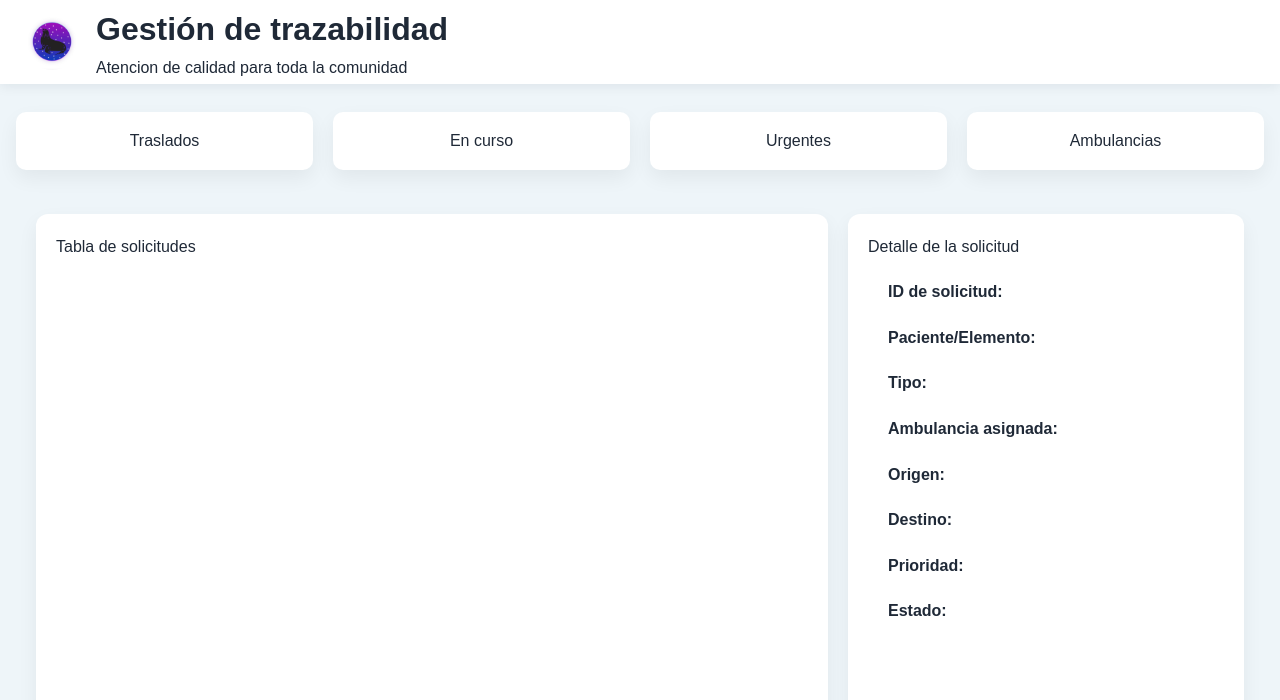
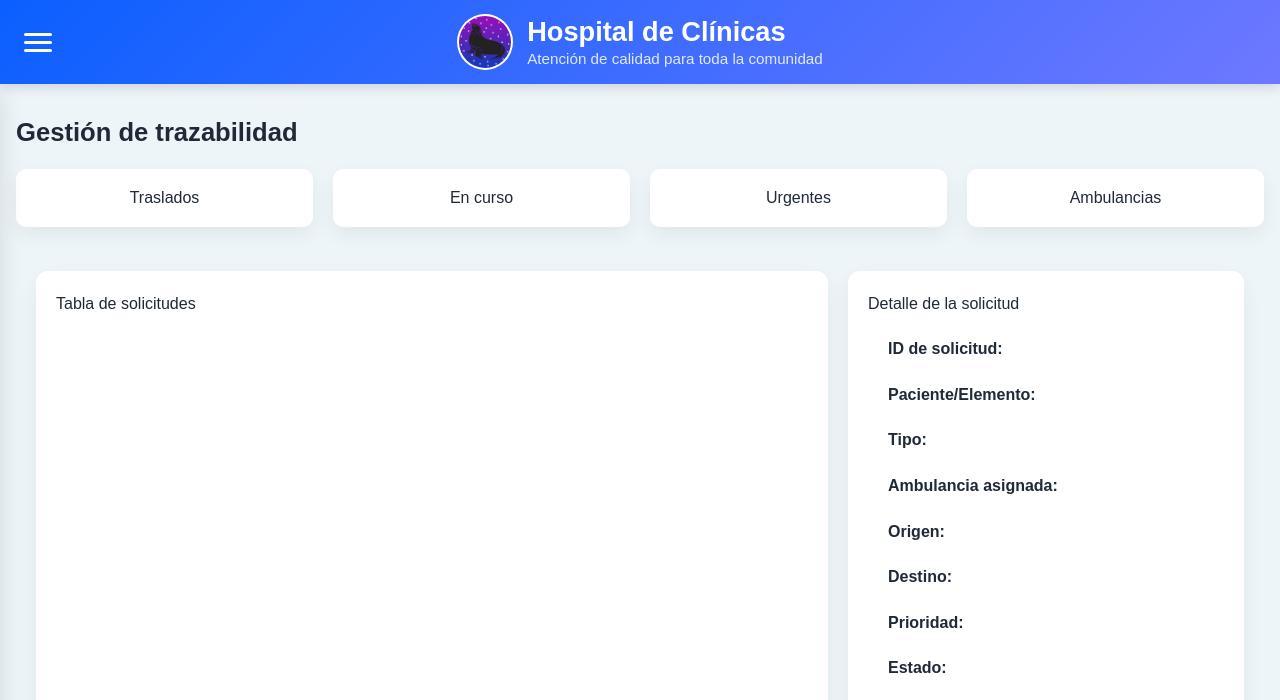
Before and after one commit to Luuucho7/Proyecto_Final, a PHP site: page /html/Traslado.html in a window 1280 px wide. Shown: the top 700 px of the page. Run offline with PHP 8.4, Linux system fonts and the light colour scheme; lists and menus that the app fills with data are empty.

Commit message:
Estandarizacion banner

```diff
--- a/css/style.css
+++ b/css/style.css
@@ -43,24 +43,6 @@ header {
     z-index: 1000;
 }
 
-.traslado-header {
-    justify-content: flex-start;
-    gap: 16px;
-}
-
-.traslado-logo-link {
-    display: inline-flex;
-    align-items: center;
-    justify-content: center;
-}
-
-.traslado-logo {
-    width: 56px;
-    height: 56px;
-    object-fit: cover;
-    border-radius: 50%;
-}
-
 .logo {
     width: 10px;
     margin-left: 50px;
@@ -71,31 +53,75 @@ header {
     color: #777;
 }
 
-.titulo {
-    position: absolute;
-    left: 50%;
-    transform: translateX(-50%);
+/* ---------------- BANNER ESTÁNDAR ---------------- */
+/* Bloque reutilizable: se copia el <header class="banner-barra"> entero.
+   Las 3 columnas (1fr auto 1fr) mantienen el banner centrado respecto de
+   la página aunque falte el menú o el bloque de usuario. */
+
+.banner-barra {
+    display: grid;
+    grid-template-columns: 1fr auto 1fr;
+    align-items: center;
+    gap: 12px;
+    background: linear-gradient(135deg, #0b5fff, #6e78ff);
+    box-shadow: 0 2px 12px rgba(15, 23, 42, 0.18);
+}
+
+.banner-barra > .menu {
+    justify-self: start;
+}
+
+.banner-barra > .usuario {
+    justify-self: end;
+}
+
+.banner {
     display: flex;
     align-items: center;
-    gap: 12px;
+    justify-content: center;
+    gap: 14px;
+    min-width: 0;
 }
 
-.titulo img {
-    width: 48px;
-    height: 48px;
-    object-fit: cover;
+.banner-logo {
+    width: 56px;
+    height: 56px;
+    border-radius: 50%;
+    overflow: hidden;
+    flex-shrink: 0;
+    background: #ffffff;
+    border: 2px solid rgba(255, 255, 255, 0.7);
 }
 
-.titulo h2 {
-    color: #334155;
-    font-size: 1.2rem;
+/* foca.jpg trae bastante margen blanco alrededor del círculo: se amplía
+   para recortarlo y que el logo llene la insignia. */
+.banner-logo img {
+    width: 100%;
+    height: 100%;
+    object-fit: cover;
+    transform: scale(1.5);
+}
+
+.banner-texto {
+    min-width: 0;
+}
+
+.banner-texto h2 {
+    color: #ffffff;
+    font-size: 1.7rem;
+    line-height: 1.2;
     margin: 0;
 }
 
-.titulo p {
-    color: #64748b;
+.banner-texto p {
+    color: rgba(255, 255, 255, 0.85);
     font-size: 0.95rem;
+    line-height: 1.2;
     margin: 2px 0 0;
+}
+
+.banner-barra .usuario i {
+    color: #ffffff;
 }
 
 /* ---------------- BOTÓN DE TRADUCCIÓN ---------------- */
@@ -296,10 +322,18 @@ header {
 }
 
 /* ---------------- TRASLADOS ---------------- */
+/* Título de cada página, debajo del banner.
+   El margen de arriba deja lugar para el banner, que es fijo. */
+.titulo-pagina {
+    margin: 7rem 1rem 0;
+    color: #1f2937;
+    font-size: 1.6rem;
+}
+
 .texto_arriba {
     display: flex;
     gap: 20px;
-    margin: 7rem 1rem 24px;
+    margin: 16px 1rem 24px;
     flex-wrap: wrap;
 }
 
@@ -357,11 +391,15 @@ header {
     cursor: pointer;
 }
 
-.menu img {
-    width: 45px;
-    height: 45px;
-    cursor: pointer;
-    object-fit: cover;
+/* Icono del menú: tres barras blancas dibujadas con CSS.
+   No usamos una imagen para que se vea bien sobre el fondo de color. */
+.menu span {
+    display: block;
+    width: 28px;
+    height: 3px;
+    margin: 5px 0;
+    background: #ffffff;
+    border-radius: 2px;
 }
 
 .menulateral {
@@ -448,11 +486,16 @@ header {
 
 /* Responsive */
 @media (max-width: 700px) {
-    .titulo h2 {
+    .banner-logo {
+        width: 44px;
+        height: 44px;
+    }
+
+    .banner-texto h2 {
         font-size: 18px;
     }
 
-    .titulo p {
+    .banner-texto p {
         display: none;
     }
 
--- a/html/Traslado.html
+++ b/html/Traslado.html
@@ -9,16 +9,78 @@
 
 <body>
 
-<header class="traslado-header">
-    <a href="pagina_principal.html" class="traslado-logo-link" aria-label="Ir a la página principal">
-        <img src="../css/img/foca.jpg" alt="Logo del hospital" class="traslado-logo">
-    </a>
+<header class="banner-barra">
 
-    <div class="cabecera">
-        <h1 data-traduccion="titulo_traslado">Gestión de trazabilidad</h1>
-        <p data-traduccion="descripcion">Atencion de calidad para toda la comunidad</p>
+    <div class="menu" id="btnMenu">
+        <span></span>
+        <span></span>
+        <span></span>
     </div>
+
+    <div class="banner">
+        <span class="banner-logo">
+            <img src="../css/img/foca.jpg" alt="Logo del Hospital de Clínicas">
+        </span>
+        <div class="banner-texto">
+            <h2 data-traduccion="titulo">Hospital de Clínicas</h2>
+            <p data-traduccion="descripcion">Atención de calidad para toda la comunidad</p>
+        </div>
+    </div>
+
 </header>
+
+<div class="menulateral" id="menuLateral">
+
+    <h4 data-traduccion="panel_principal">PANEL PRINCIPAL</h4>
+
+    <ul>
+        <li>
+            <a href="../html/pagina_principal.html">
+                <img src="../css/img/casa_logo.svg" alt="Inicio" style="width:20px; height:20px; object-fit:contain;">
+                <span data-traduccion="inicio">Inicio</span>
+            </a>
+        </li>
+        <li>
+            <a href="../html/pacientes.html">
+                <img src="../css/img/persona_logo.svg" alt="Pacientes" style="width:20px; height:20px; object-fit:contain;">
+                <span data-traduccion="pacientes">Pacientes</span>
+            </a>
+        </li>
+        <li>
+            <a href="../html/Atencion.html">
+                <img src="../css/img/hospital_logo.svg" alt="Atención" style="width:20px; height:20px; object-fit:contain;">
+                <span data-traduccion="atencion">Atención</span>
+            </a>
+        </li>
+        <li>
+            <a href="../html/Documentacion.html">
+                <img src="../css/img/qr_logo.svg" alt="Documentación QR" style="width:20px; height:20px; object-fit:contain;">
+                <span data-traduccion="documentacion_qr">Documentación QR</span>
+            </a>
+        </li>
+        <li>
+            <a href="../html/encuestaformulario.html">
+                <img src="../css/img/estadisticas_logo.svg" alt="Encuestas" style="width:20px; height:20px; object-fit:contain;">
+                <span data-traduccion="encuestas">Encuestas</span>
+            </a>
+        </li>
+        <li>
+            <a href="../html/Traslado.html">
+                <img src="../css/img/ambulancia_logo.svg" alt="Traslados en Ambulancia" style="width:20px; height:20px; object-fit:contain;">
+                <span data-traduccion="traslados_ambulancia">Traslados en Ambulancia</span>
+            </a>
+        </li>
+        <li>
+            <a href="../html/FAQ.html">
+                <img src="../css/img/pregunta_logo.svg" alt="Preguntas frecuentes" style="width:20px; height:20px; object-fit:contain;">
+                <span data-traduccion="preguntas_frecuentes">Preguntas frecuentes</span>
+            </a>
+        </li>
+    </ul>
+
+</div>
+
+<h1 class="titulo-pagina" data-traduccion="titulo_traslado">Gestión de trazabilidad</h1>
 
 
 <div class="texto_arriba">
@@ -93,5 +155,6 @@
 
 
 
+<script src="../js/java.js"></script>
 </body>
 </html>
--- a/js/traducciones.js
+++ b/js/traducciones.js
@@ -1,6 +1,5 @@
 const script = document.currentScript;
 
-document.addEventListener('DOMContentLoaded', async () => {
     const archivo = script ? script.dataset.json : '';
 
     if (!archivo) return;
```
Also changed, not shown: html/pagina_principal.html (+14 -13 lines), html/pagina_principal_admin.html (+15 -14 lines).
